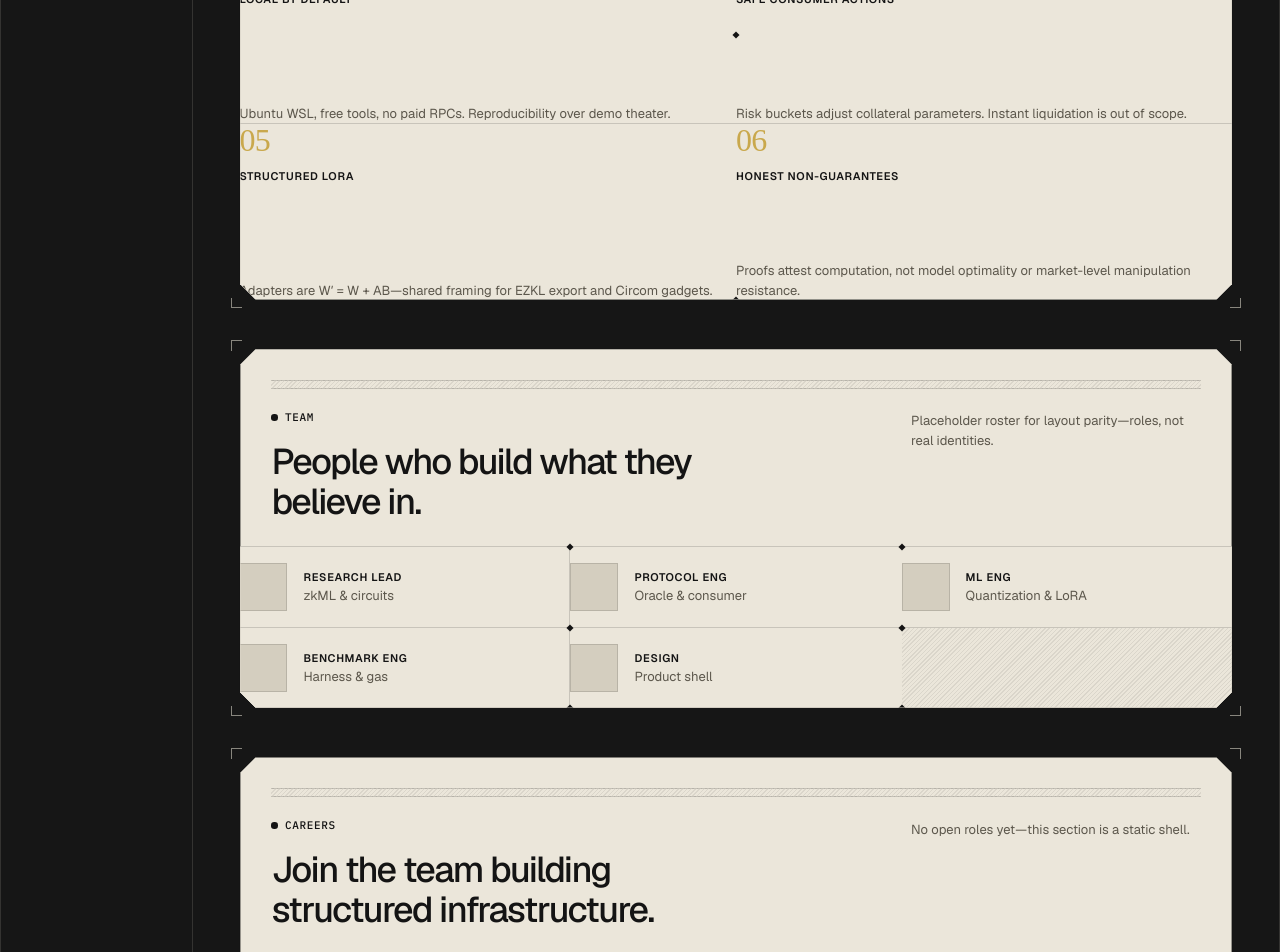
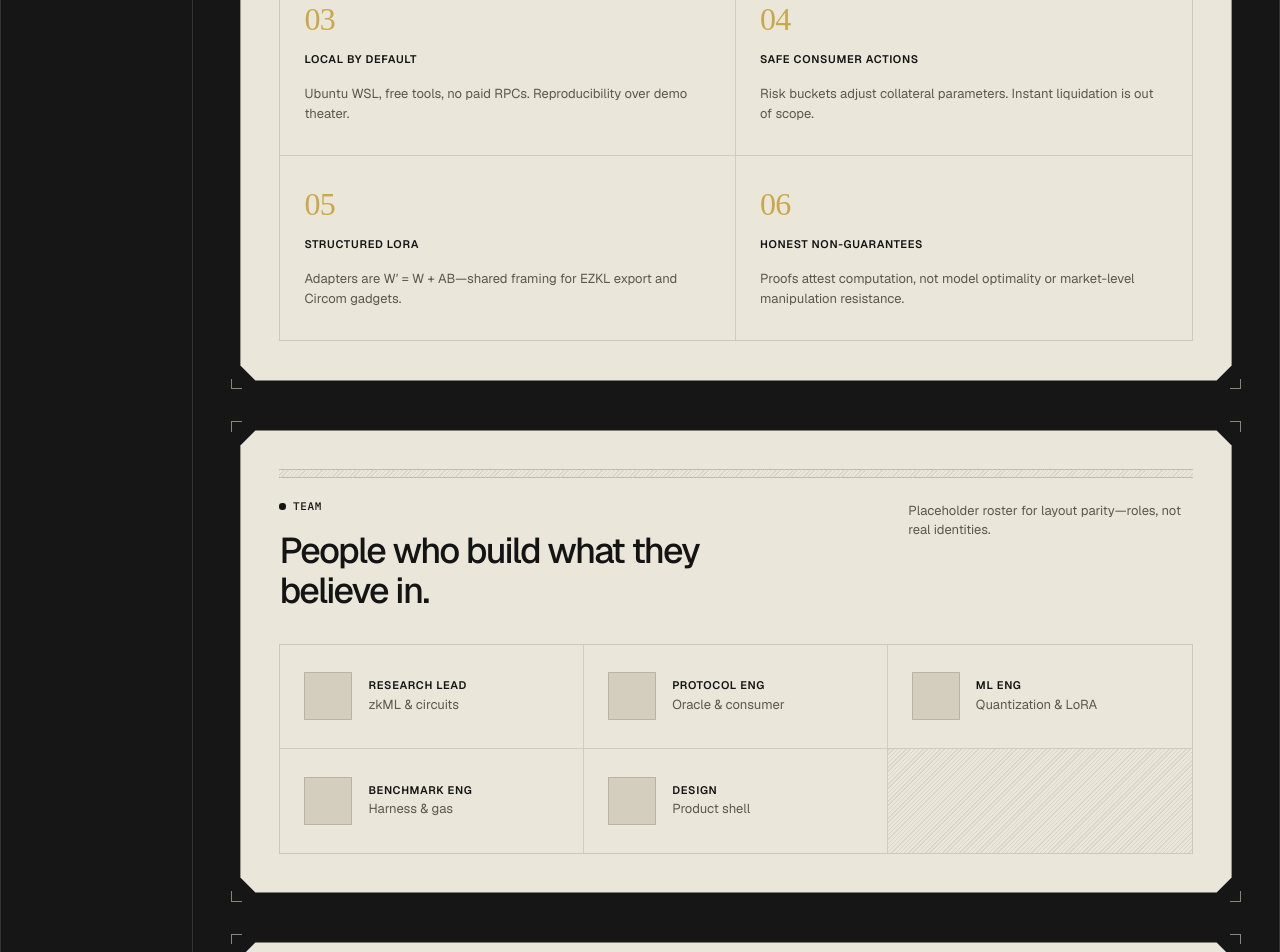
Before and after one commit to vamshiganesh/Zyocra, a React (Vite) app in the folder frontend/: page /about in a window 1280 px wide. Shown: the part 1100-2052 px from the top of the page. Built offline with nearby package versions, Linux system fonts and the light colour scheme; a web font is replaced by a local one.

Commit message:
Tweaking frontend: Landing Page - 15

```diff
--- a/frontend/src/components/ui/BlueprintGrid.tsx
+++ /dev/null
@@ -1,50 +0,0 @@
-import type { ReactNode } from "react";
-import "../../styles/blueprint.css";
-
-type Props = {
-  cols?: 2 | 3;
-  children: ReactNode;
-  className?: string;
-};
-
-/** Hairline grid with diamond marks at column intersections. */
-export function BlueprintGrid({ cols = 3, children, className = "" }: Props) {
-  const marks =
-    cols === 3
-      ? (["v1", "v2"] as const)
-      : (["v1"] as const);
-
-  return (
-    <div className={`blueprint blueprint--cols-${cols} ${className}`.trim()}>
-      <div className="blueprint__marks" aria-hidden="true">
-        {marks.map((v) => (
-          <span key={`${v}-t`} className={`blueprint__mark blueprint__mark--${v} blueprint__mark--top`} />
-        ))}
-        {marks.map((v) => (
-          <span key={`${v}-b`} className={`blueprint__mark blueprint__mark--${v} blueprint__mark--bottom`} />
-        ))}
-        {cols === 2 ? (
-          <span className="blueprint__mark blueprint__mark--v1 blueprint__mark--mid" />
-        ) : (
-          <>
-            <span className="blueprint__mark blueprint__mark--v1 blueprint__mark--mid" />
-            <span className="blueprint__mark blueprint__mark--v2 blueprint__mark--mid" />
-          </>
-        )}
-      </div>
-      {children}
-    </div>
-  );
-}
-
-export function BlueprintCell({
-  children,
-  className = "",
-}: {
-  children: ReactNode;
-  className?: string;
-}) {
-  return (
-    <div className={`blueprint__cell ${className}`.trim()}>{children}</div>
-  );
-}
--- a/frontend/src/components/ui/ClippedCard.css
+++ b/frontend/src/components/ui/ClippedCard.css
@@ -3,7 +3,6 @@
 .clip-card {
   --card-chamfer: var(--clip-lg);
   --card-border: 1px;
-  --card-line: rgba(20, 20, 20, 0.16);
   position: relative;
 }
 
@@ -61,7 +60,7 @@
 
 .clip-card__panel {
   position: relative;
-  background: var(--card-line);
+  background: rgba(20, 20, 20, 0.16);
   clip-path: polygon(
     var(--card-chamfer) 0,
     calc(100% - var(--card-chamfer)) 0,
@@ -99,10 +98,5 @@
 }
 
 .clip-card__panel--padded .clip-card__panel-fill {
-  padding: var(--space-8) var(--space-8) var(--space-6);
+  padding: var(--space-10) var(--space-10) var(--space-10);
 }
-
-/* Unpadded cards: header padded, blueprint grids flush to edges */
-.clip-card__block-header {
-  padding: var(--space-8) var(--space-8) var(--space-6);
-}
--- a/frontend/src/components/ui/GeoFrame.css
+++ b/frontend/src/components/ui/GeoFrame.css
@@ -2,20 +2,20 @@
   position: relative;
   display: grid;
   place-items: center;
-  aspect-ratio: 1.05;
-  min-height: 11rem;
+  aspect-ratio: 1;
+  min-height: 10rem;
   border: 1px solid rgba(20, 20, 20, 0.14);
   color: var(--color-ink);
   background-color: var(--color-surface-muted);
   background-image: radial-gradient(
-    rgba(20, 20, 20, 0.14) 0.7px,
+    rgba(20, 20, 20, 0.12) 0.7px,
     transparent 0.8px
   );
-  background-size: 9px 9px;
+  background-size: 10px 10px;
 }
 
 .geo-frame__svg {
-  width: min(62%, 8.5rem);
+  width: min(70%, 9rem);
   height: auto;
 }
 
--- a/frontend/src/pages/AboutPage.tsx
+++ b/frontend/src/pages/AboutPage.tsx
@@ -1,8 +1,4 @@
 import { Shell } from "../components/layout/Shell";
-import {
-  BlueprintCell,
-  BlueprintGrid,
-} from "../components/ui/BlueprintGrid";
 import { ClippedButton } from "../components/ui/ClippedButton";
 import { ClippedCard } from "../components/ui/ClippedCard";
 import { SectionHeader } from "../components/ui/SectionHeader";
@@ -90,67 +86,55 @@ export function AboutPage() {
       <section className="band band--panels">
         <Shell>
           <div className="panel-stack">
-            <ClippedCard padded={false}>
+            <ClippedCard>
               <div id="values">
-                <div className="clip-card__block-header">
                 <SectionHeader
                   label="Our values"
                   title="Principles that guide how we build"
                   description="Engineering discipline for a verifiable LoRA risk oracle."
                 />
-                </div>
-                <BlueprintGrid cols={2}>
+                <div className="layer-list">
                   {values.map((value) => (
-                    <BlueprintCell key={value.num}>
-                      <article className="layer-list__item">
+                    <article key={value.num} className="layer-list__item">
                       <span className="layer-list__num">{value.num}</span>
                       <h3 className="layer-list__title">{value.title}</h3>
                       <p className="layer-list__body">{value.body}</p>
                     </article>
-                    </BlueprintCell>
                   ))}
-                </BlueprintGrid>
+                </div>
               </div>
             </ClippedCard>
 
-            <ClippedCard padded={false}>
+            <ClippedCard>
               <div id="team">
-                <div className="clip-card__block-header">
                 <SectionHeader
                   label="Team"
                   title="People who build what they believe in."
                   description="Placeholder roster for layout parity—roles, not real identities."
                 />
-                </div>
-                <BlueprintGrid cols={3}>
+                <div className="team-grid">
                   {team.map((member) => (
-                    <BlueprintCell key={member.name}>
-                      <div className="team-cell team-cell--flush">
+                    <div key={member.name} className="team-cell">
                       <div className="team-avatar" aria-hidden="true" />
                       <div>
                         <p className="team-name">{member.name}</p>
                         <p className="team-role">{member.role}</p>
                       </div>
                     </div>
-                    </BlueprintCell>
                   ))}
-                  <BlueprintCell>
-                    <div className="team-cell team-cell--flush team-cell--empty" aria-hidden="true" />
-                  </BlueprintCell>
-                </BlueprintGrid>
+                  <div className="team-cell team-cell--empty" aria-hidden="true" />
+                </div>
               </div>
             </ClippedCard>
 
-            <ClippedCard padded={false}>
+            <ClippedCard>
               <div id="careers">
-                <div className="clip-card__block-header">
                 <SectionHeader
                   label="Careers"
                   title="Join the team building structured infrastructure."
                   description="No open roles yet—this section is a static shell."
                 />
-                </div>
-                <div className="careers-list">
+                <div className="careers-list careers-list--inset">
                   {[
                     {
                       title: "Circuit engineer",
--- a/frontend/src/pages/pages.css
+++ b/frontend/src/pages/pages.css
@@ -61,12 +61,18 @@
   gap: var(--space-8);
 }
 
+.feature-grid {
+  display: grid;
+  grid-template-columns: repeat(3, minmax(0, 1fr));
+  gap: var(--space-6);
+  margin-top: var(--space-8);
+}
+
 .feature-card {
   display: flex;
   flex-direction: column;
   gap: var(--space-5);
-  min-height: 20rem;
-  height: 100%;
+  min-height: 18rem;
 }
 
 .feature-card__meta {
@@ -98,17 +104,54 @@
   margin-top: auto;
   font-family: var(--font-sans);
   font-size: var(--text-sm);
-  font-weight: 400;
   line-height: 1.5;
   color: var(--color-ink-muted);
+}
+
+.stats-grid {
+  display: grid;
+  grid-template-columns: repeat(3, minmax(0, 1fr));
+  margin-top: var(--space-8);
+  border: 1px solid rgba(20, 20, 20, 0.14);
+}
+
+.stats-grid > * {
+  border-right: 1px solid rgba(20, 20, 20, 0.12);
+  border-bottom: 1px solid rgba(20, 20, 20, 0.12);
+}
+
+.stats-grid > *:nth-child(3n) {
+  border-right: 0;
+}
+
+.stats-grid > *:nth-last-child(-n + 3) {
+  border-bottom: 0;
+}
+
+.layer-list {
+  display: grid;
+  grid-template-columns: repeat(2, minmax(0, 1fr));
+  margin-top: var(--space-8);
+  border: 1px solid rgba(20, 20, 20, 0.14);
 }
 
 .layer-list__item {
   display: flex;
   flex-direction: column;
-  gap: var(--space-3);
+  gap: var(--space-4);
   min-height: 11rem;
-  height: 100%;
+  padding: var(--space-8) var(--space-6);
+  border-right: 1px solid rgba(20, 20, 20, 0.12);
+  border-bottom: 1px solid rgba(20, 20, 20, 0.12);
+  background: var(--color-surface);
+}
+
+.layer-list__item:nth-child(2n) {
+  border-right: 0;
+}
+
+.layer-list__item:nth-last-child(-n + 2) {
+  border-bottom: 0;
 }
 
 .layer-list__num {
@@ -132,24 +175,54 @@
   margin-top: auto;
   font-family: var(--font-sans);
   font-size: var(--text-sm);
-  font-weight: 400;
   line-height: 1.5;
   color: var(--color-ink-muted);
+}
+
+@media (max-width: 900px) {
+  .feature-grid,
+  .stats-grid,
+  .layer-list {
+    grid-template-columns: 1fr;
+  }
+
+  .stats-grid > *,
+  .layer-list__item {
+    border-right: 0;
+  }
+
+  .stats-grid > *:last-child,
+  .layer-list__item:last-child {
+    border-bottom: 0;
+  }
+}
+
+.team-grid {
+  display: grid;
+  grid-template-columns: repeat(3, minmax(0, 1fr));
+  margin-top: var(--space-8);
+  border: 1px solid rgba(20, 20, 20, 0.14);
 }
 
 .team-cell {
   display: flex;
   gap: var(--space-4);
-  min-height: 5rem;
+  align-items: center;
+  min-height: 6.5rem;
+  padding: var(--space-6);
+  border-right: 1px solid rgba(20, 20, 20, 0.12);
+  border-bottom: 1px solid rgba(20, 20, 20, 0.12);
 }
 
-.team-cell--flush {
-  height: 100%;
-  align-items: center;
+.team-cell:nth-child(3n) {
+  border-right: 0;
+}
+
+.team-cell:nth-last-child(-n + 3) {
+  border-bottom: 0;
 }
 
 .team-cell--empty {
-  min-height: 5rem;
   background-image: repeating-linear-gradient(
     -45deg,
     transparent,
@@ -181,12 +254,13 @@
   color: var(--color-ink-muted);
 }
 
-.careers-list {
-  border-top: 1px solid rgba(20, 20, 20, 0.16);
+.careers-list--inset {
+  margin-top: var(--space-8);
+  border: 1px solid rgba(20, 20, 20, 0.14);
 }
 
 .careers-list__item {
-  padding: var(--space-5) var(--space-8);
+  padding: var(--space-6);
   border-bottom: 1px solid rgba(20, 20, 20, 0.12);
   background: var(--color-surface-muted);
 }
@@ -210,7 +284,7 @@
 .blog-grid {
   display: grid;
   grid-template-columns: repeat(3, minmax(0, 1fr));
-  gap: var(--space-4);
+  gap: var(--space-6);
   margin-top: var(--space-8);
 }
 
@@ -224,12 +298,8 @@
   display: flex;
   flex-direction: column;
   gap: var(--space-4);
-  padding: var(--space-5);
+  padding: var(--space-5) 0 0;
   flex: 1;
-}
-
-.card-block__body {
-  padding: 0 var(--space-8) var(--space-6);
 }
 
 .blog-card__title {
--- a/frontend/src/styles/blueprint.css
+++ /dev/null
@@ -1,94 +0,0 @@
-/* Shared blueprint grids: hairlines + diamond marks at intersections */
-
-.blueprint {
-  --bp-line: rgba(20, 20, 20, 0.16);
-  position: relative;
-  display: grid;
-  border-top: 1px solid var(--bp-line);
-  background: var(--color-surface);
-}
-
-.blueprint--cols-2 {
-  grid-template-columns: repeat(2, minmax(0, 1fr));
-}
-
-.blueprint--cols-3 {
-  grid-template-columns: repeat(3, minmax(0, 1fr));
-}
-
-.blueprint__cell {
-  position: relative;
-  padding: var(--space-6) var(--space-6) var(--space-7);
-  border-right: 1px solid var(--bp-line);
-  border-bottom: 1px solid var(--bp-line);
-  background: var(--color-surface);
-  min-width: 0;
-}
-
-.blueprint--cols-2 .blueprint__cell:nth-child(2n) {
-  border-right: 0;
-}
-
-.blueprint--cols-3 .blueprint__cell:nth-child(3n) {
-  border-right: 0;
-}
-
-.blueprint--cols-2 .blueprint__cell:nth-last-child(-n + 2),
-.blueprint--cols-3 .blueprint__cell:nth-last-child(-n + 3) {
-  border-bottom: 0;
-}
-
-/* Diamond marks at vertical divider tops/bottoms */
-.blueprint__marks {
-  pointer-events: none;
-  position: absolute;
-  inset: 0;
-  z-index: 1;
-}
-
-.blueprint__mark {
-  position: absolute;
-  width: 5px;
-  height: 5px;
-  background: var(--color-ink);
-  transform: translate(-50%, -50%) rotate(45deg);
-}
-
-.blueprint--cols-3 .blueprint__mark--v1 {
-  left: 33.333%;
-}
-.blueprint--cols-3 .blueprint__mark--v2 {
-  left: 66.666%;
-}
-.blueprint--cols-2 .blueprint__mark--v1 {
-  left: 50%;
-}
-
-.blueprint__mark--top {
-  top: 0;
-}
-.blueprint__mark--bottom {
-  top: 100%;
-}
-.blueprint__mark--mid {
-  top: 50%;
-}
-
-@media (max-width: 900px) {
-  .blueprint--cols-2,
-  .blueprint--cols-3 {
-    grid-template-columns: 1fr;
-  }
-
-  .blueprint__cell {
-    border-right: 0;
-  }
-
-  .blueprint__cell:last-child {
-    border-bottom: 0;
-  }
-
-  .blueprint__marks {
-    display: none;
-  }
-}
```
Also changed, not shown: frontend/src/components/ui/BenchmarkPanel.css (+6 -7 lines), frontend/src/components/ui/FaqAccordion.css (+5 -6 lines), frontend/src/components/ui/PricingTable.css (+11 -47 lines), frontend/src/components/ui/StatTile.css (+5 -5 lines), frontend/src/pages/HomePage.tsx (+14 -48 lines). Lines whose indentation alone changed are shown as unchanged.
